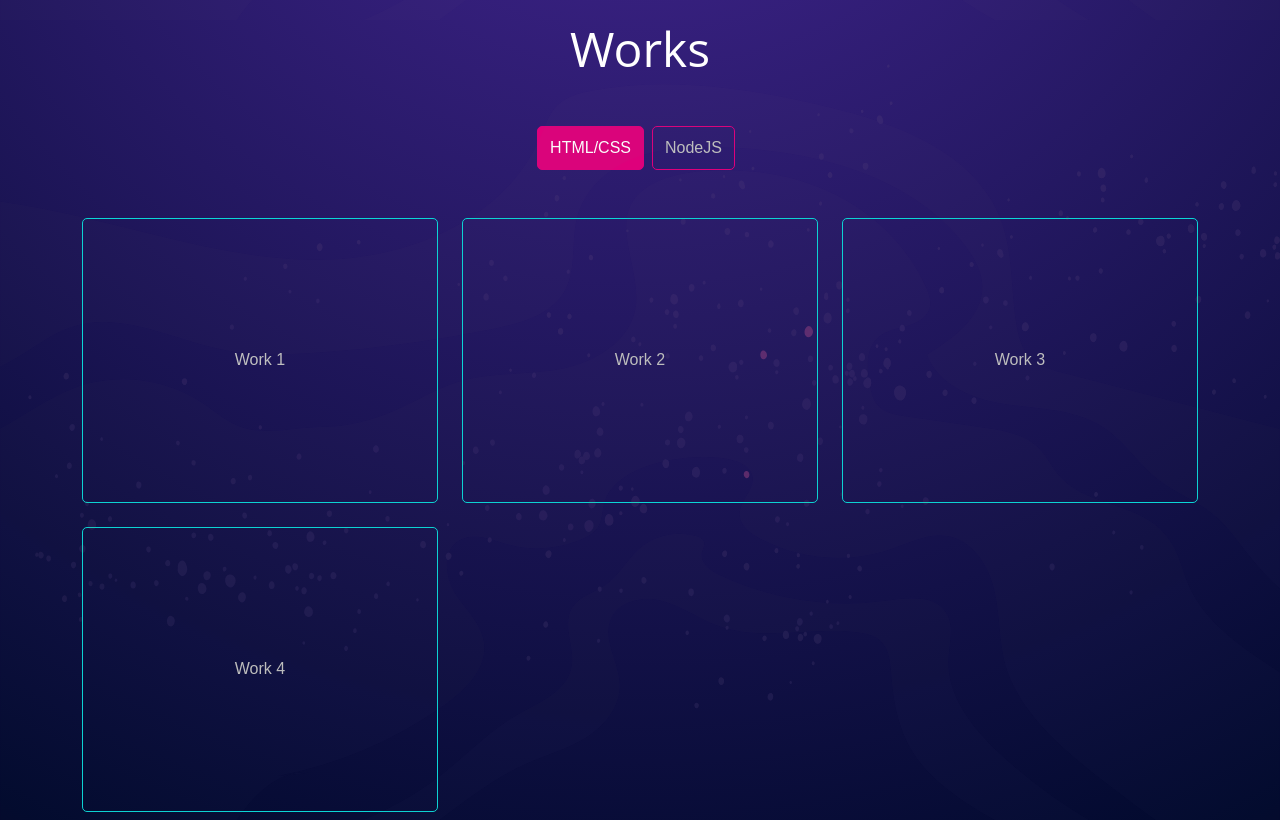
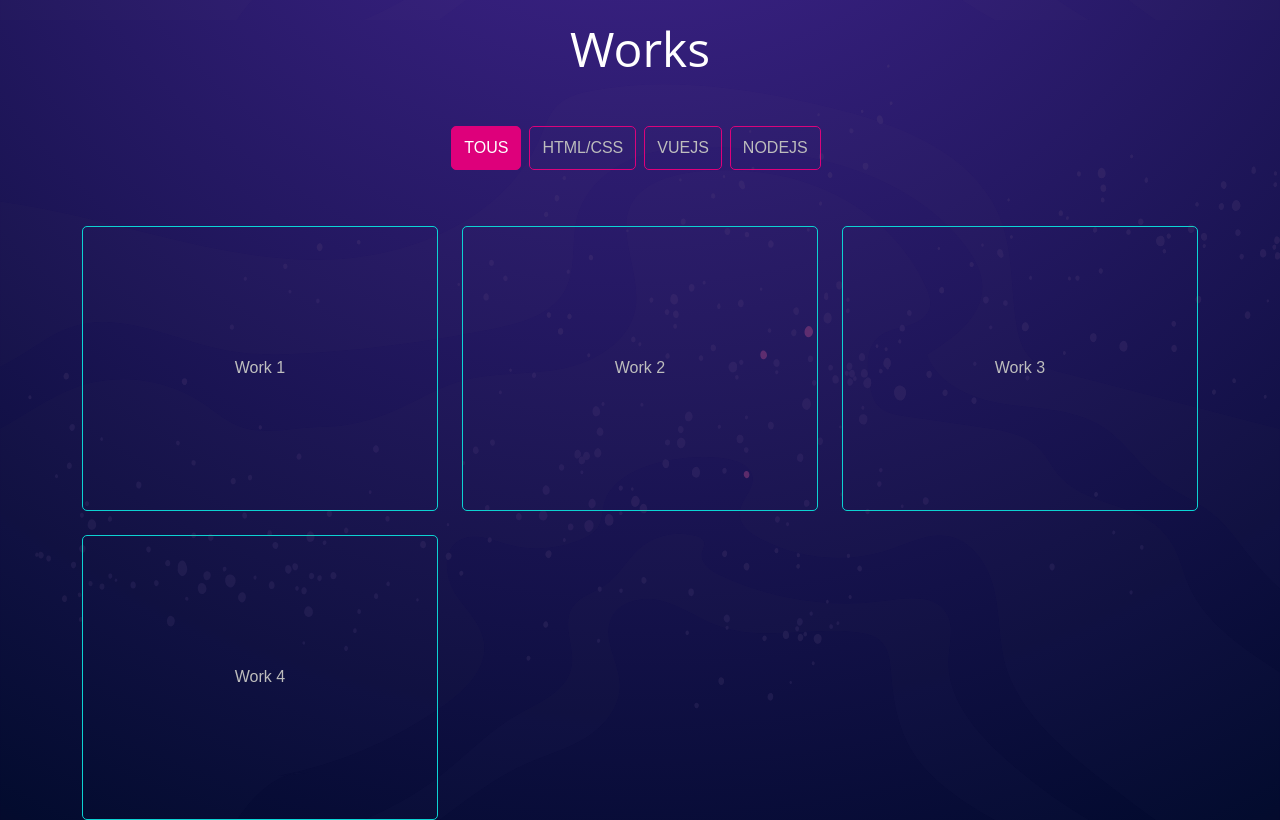
Before and after one commit to AbderrahmaneMouzoune/portfolio, a React app: page / in a window 1280 px wide. Shown: the part 1580-2400 px from the top of the page. Built offline with nearby package versions, Linux system fonts and the light colour scheme.

Commit message:
edit Work

```diff
--- a/src/Layouts/Work/Work.tsx
+++ b/src/Layouts/Work/Work.tsx
@@ -1,4 +1,4 @@
-import { Works, TAGS } from '../../assets/data/work'
+import { Works, TAGS, Tag, Work } from '../../assets/data/work'
 import { useState } from 'react'
 import { CSSTransition, TransitionGroup } from 'react-transition-group'
 import WorkItem from '../../components/WorkItem/WorkItem'
@@ -7,16 +7,25 @@ import styles from './Work.module.css'
 import { Container, Row } from 'reactstrap'
 
 export default function Portfolio() {
-    const [actualTag, setActualTag] = useState('HTML/CSS')
+    const [actualTag, setActualTag] = useState('')
+
+    const filterTags = (Tags : Tag[]) => Tags.filter((tag) => Works.some((work) => work.tags.includes(tag)))
+    const filterWorks = (Works : Work[]) => Works.filter((work) => work.tags.includes(actualTag) || actualTag === "")
 
     return (
         <main className={styles.main}>
             <Container>
                 <h2 className={styles.title + " pb-5"}>Works</h2>
                 <Row className={"justify-content-center"}>
-                    {TAGS.filter((tag) =>
-                        Works.some((work) => work.tags.includes(tag))
-                    ).map((tag, i) => (
+                    {filterTags(TAGS).length > 1 &&
+                        <TagItem
+                            key={'all'}
+                            name={'Tous'}
+                            isActive={actualTag === ""}
+                            onClick={() => setActualTag("")}
+                        />
+                    }
+                    {filterTags(TAGS).map((tag, i) => (
                         <TagItem
                             key={i.toString()}
                             name={tag}
@@ -27,7 +36,7 @@ export default function Portfolio() {
                 </Row>
                 <TransitionGroup className={'mt-5 row'}>
                     {/* Display work with actual tag */}
-                    {Works.filter((work) => work.tags.includes(actualTag)).map(
+                    {filterWorks(Works).map(
                         (work, i) => (
                             <CSSTransition
                                 key={i.toString()}
--- a/src/assets/css/style.css
+++ b/src/assets/css/style.css
@@ -1,13 +1,14 @@
 @import url(./Utils/Fonts.css);
 @import url(./Utils/Utilities.css);
+
 :root {
     --primary: #DE007B;
     --secondary: #0BD6D6;
 
     --color-font: hsl(0deg 0% 75%);
     --color-font-light: hsl(0deg 0% 100%);
-    --font-family-primary: "Open Sans",Arial,sans-serif;
-    --font-family-secondary: "Ubuntu",Arial,sans-serif;
+    --font-family-primary: "Open sans",Arial,sans-serif;
+    --font-family-secondary: "Poppins",Arial,sans-serif;
 
     --text-shadow: 0px 0px 3px #FFFFFF;
     --gutter-x: 13px;
--- a/src/assets/data/work.ts
+++ b/src/assets/data/work.ts
@@ -22,7 +22,7 @@ export const Works = [
     {
         name: 'Work 3',
         url: 'http://localhost:8080',
-        tags: [TAGS[0]],
+        tags: [TAGS[2]],
     },
     {
         name: 'Work 4',
--- a/src/components/TagItem/TagItem.tsx
+++ b/src/components/TagItem/TagItem.tsx
@@ -1,4 +1,3 @@
-import Col from 'reactstrap/es/Col'
 import { Tag } from '../../assets/data/work'
 import styles from './TagItem.module.css'
 
@@ -12,7 +11,7 @@ function TagItem({ name, isActive, onClick }: ITagItem) {
     return (
         <div
             role="button"
-            className={'me-2 ' + (isActive ? styles.itemActive : styles.item)}
+            className={'me-2 mb-2 text-uppercase ' + (isActive ? styles.itemActive : styles.item)}
             onClick={onClick}
         >
             {name}
```
